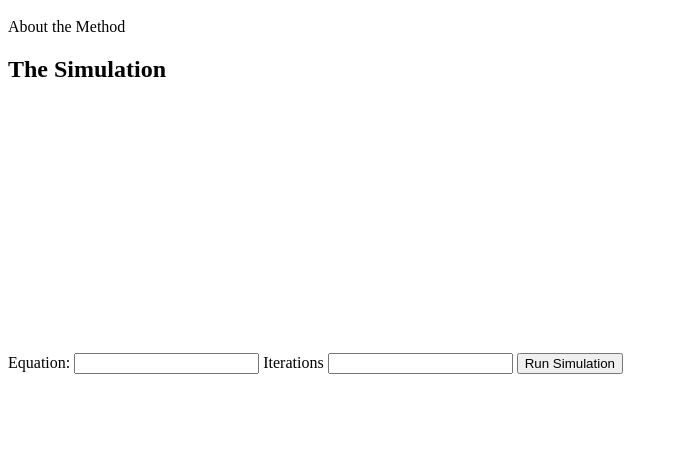
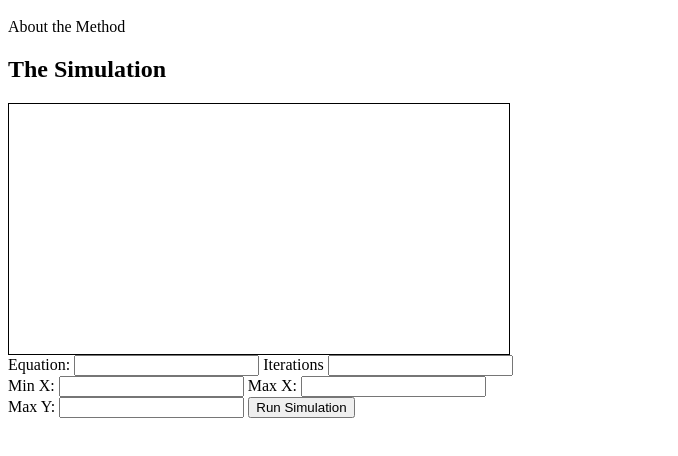
Before and after one commit to steveherrmannwm/montecarlo, a plain HTML site: page index.html in a window 1280 px wide. Both pictures are taken after a click on the button "Run Simulation". Shown: the part 48-504 px from the top of the page, without its empty margins (0-678 px from the left). Drawn offline with nearby package versions, Linux system fonts and the light colour scheme.

Commit message:
Added code for drawing and completing the montecarlo method

```diff
--- a/index.html
+++ b/index.html
@@ -1,7 +1,6 @@
 <html>
 	<head>
 		<title>Monte Carlo Method</title>
-		<script src="https://ajax.googleapis.com/ajax/libs/jquery/3.2.1/jquery.min.js"></script>
 		<script src="includes/nerdamer/nerdamer.core.js"></script> <!-- assuming you've saved the file in the root of course -->
 		<!-- LOAD ADD-ONS -->
 		<script src="includes/nerdamer/Algebra.js"></script>
@@ -9,20 +8,110 @@
 		<script src="includes/nerdamer/Solve.js"></script>
 		<script src="includes/nerdamer/Extra.js"></script>
 		<script type="text/javascript">
-			var math_api = "";
-			function montecarlo(){
-				var eq = document.getElementsByName("equation")[0].value;
-				var parsed = nerdamer(eq);
-				console.log(parsed.text());
-				console.log(parsed.variables());
+		function montecarlo(){
+			var eq = document.getElementsByName("equation")[0].value;
+			var parsed = nerdamer(eq);
+			var min_x = nerdamer(document.getElementsByName("min_x")[0].value).evaluate().text();
+			var max_x = nerdamer(document.getElementsByName("max_x")[0].value).evaluate().text();
+
+			var min_y = 0;
+			var max_y = nerdamer(document.getElementsByName("max_y")[0].value).evaluate().text();
+			if(parsed.variables().length <= 1){
+				var variable = null;
+				// only set this variable if
+				if(parsed.variables().length == 1){
+					variable = parsed.variables()[0];
+				}
+				drawFunction(parsed, min_x, max_x, min_y, max_y, variable);
+				var iterations = document.getElementsByName("iterations")[0].value;
+				/* Generate (x, y), and run x thru the function, and compare if f(x) < y */
+				var inside_count = 0;
+				for(var i = 0; i < iterations; i++){
+					// TODO: Check if mins and maxs are positive
+					var x1 = (Math.random() * max_x) - min_x;
+					var y1 = (Math.random() * max_y) - min_y;
+
+					var input = {};
+					input[variable] = x1;
+					var y2 = nerdamer(eq, input).evaluate();
+					if(y2.text() > y1)
+					{
+						inside_count++;
+						drawPoint(x1, y1, min_x, max_x, min_y, max_y, true);
+					}
+					else{
+						drawPoint(x1, y1, min_x, max_x, min_y, max_y, false);
+					}
+				}
+				var area = (max_x - min_x) * (max_y - min_y);
+				console.log("AREA:"+area);
+				console.log(inside_count);
+				var percentage = inside_count/iterations;
+				console.log("PERCENTAGE:"+percentage);
+				var estimate = percentage * area;
+				console.log("ESTIMATE ="+estimate);
 			}
+			else{
+				alert("Invalid function, functions must be of at most 1 variable");
+			}
+
+
+		}
+
+		function drawFunction(func, min_x, max_x, min_y, max_y, variable){
+			var canvas = document.getElementById("drawing");
+			var context = canvas.getContext('2d');
+			var tag_height = canvas.height;
+			var tag_width = canvas.width;
+			context.fillStyle="white";
+			context.fillRect(0,0, tag_width, tag_height);
+			var height = tag_height/(max_y - min_y);
+			var width = tag_width/(max_x - min_x);
+
+			context.beginPath();
+			var input = {};
+			if(variable != null){
+				input[variable] = min_x;
+			}
+			context.moveTo(0, (tag_height - func.evaluate(input) * tag_height));
+			console.log(func);
+			// 5000 chosen arbitrarily as enough to reasonably draw the function
+			var iterations = 5000;
+			for(var i = 0; i < iterations; i++){
+				var input = {};
+				var current_x = (min_x + max_x * i/iterations);
+				input[variable] = current_x;
+				var result = func.evaluate(input);
+				context.lineTo(current_x * width, tag_height - result * height);
+			}
+			context.lineWidth = 2;
+			context.strokeStyle = "blue";
+			context.stroke();
+
+		}
+
+		function drawPoint(x, y, min_x, max_x, min_y, max_y, inside){
+			var canvas = document.getElementById("drawing");
+			var context = canvas.getContext('2d');
+			var tag_height = canvas.height;
+			var tag_width = canvas.width;
+
+			var height = tag_height/(max_y - min_y);
+			var width = tag_width/(max_x - min_x);
+			context.fillStyle = "red";
+			if(inside){
+				context.fillStyle = "green";
+			}
+			context.fillRect(x * width, tag_height - y * height, 2, 2);
+
+		}
 		</script>
 	</head>
 	<body>
 		<h1>Monte Carlo Method</h1>
 		<p>About the Method</p>
 		<h2>The Simulation</h2>
-		<div><canvas width="500" height="250"></canvas></div>
+		<div><canvas id="drawing" width="500" height="250" style="border:1px solid black"></canvas></div>
 		<div id="inputs">
 			<label>Equation:
 				<input type="text" name="equation"/>
@@ -30,7 +119,20 @@
 			<label>Iterations
 				<input type="text" name="iterations"/>
 			</label>
+			<br />
+			<label>Min X:
+				<input type="text" name="min_x"/>
+			</label>
+			<label>Max X:
+				<input type="text" name="max_x"/>
+			</label>
+			<br />
+			<label>Max Y:
+				<input type="text" name="max_y"/>
+			</label>
 			<input type="button" name="run_sim" value="Run Simulation" onclick="montecarlo()"/>
+
+			<div id="errors"></div>
 		</div>
 	</body>
 </html>
```
